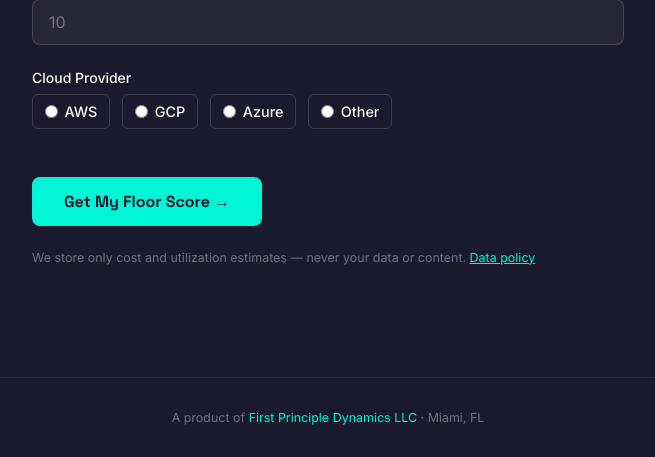
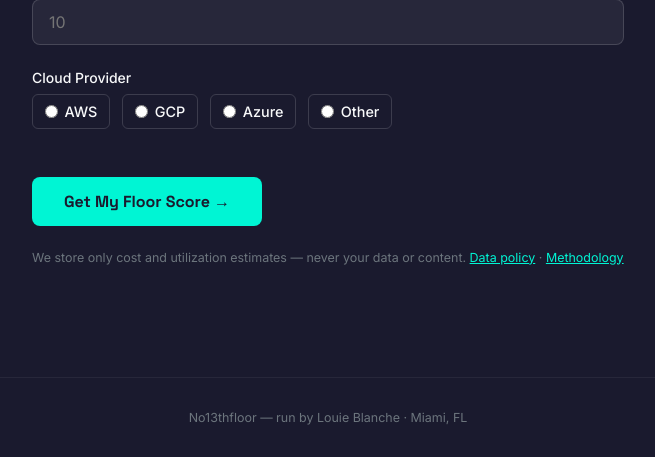
Before and after one commit to t3riah/no13thfloor, a FastAPI app: page /score/ in a window 1280 px wide. Shown: the part 871-1328 px from the top of the page, without its empty margins (312-967 px from the left). Run offline with FastAPI, Linux system fonts and the light colour scheme.

Commit message:
Tier 0: methodology + data policy pages, personal attribution, spend-at-risk labeling

```diff
--- a/templates/score_form.html
+++ b/templates/score_form.html
@@ -66,11 +66,11 @@
     </form>
     <p class="policy-note">
       We store only cost and utilization estimates — never your data or content.
-      <a href="/policy">Data policy</a>
+      <a href="/policy">Data policy</a> · <a href="/methodology">Methodology</a>
     </p>
   </div>
   <footer>
-    A product of <a href="https://firstprincipledynamics.com">First Principle Dynamics LLC</a> · Miami, FL
+    No13thfloor — run by Louie Blanche · Miami, FL
   </footer>
 </body>
 </html>
```
